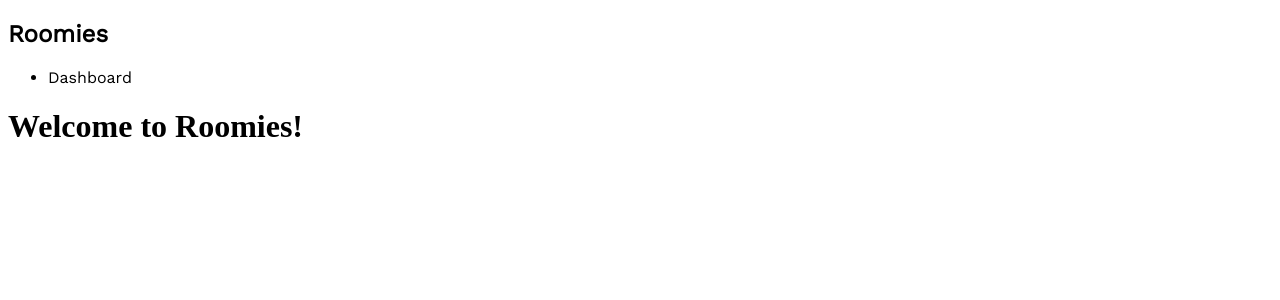
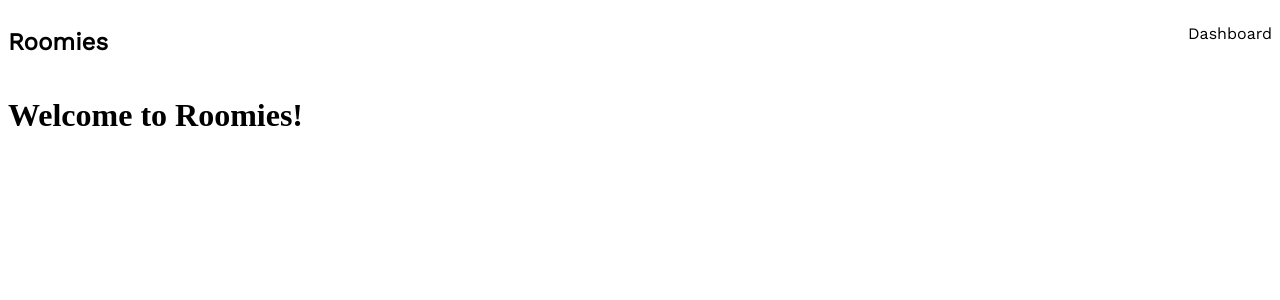
Before and after one commit to Turing-Roomies/roomies-fe, a React (Create React App) app: page / in a window 1280 px wide. Shown: the top 300 px of the page. Built offline with nearby package versions, Linux system fonts and the light colour scheme.

Commit message:
Change layout for nav

```diff
--- a/src/components/Navbar/Navbar.scss
+++ b/src/components/Navbar/Navbar.scss
@@ -3,3 +3,12 @@
 header {
   font-family: $primaryFont;
 }
+
+nav {
+  @include flex(row);
+  justify-content: space-between;
+}
+
+ul {
+  list-style-type: none;
+}
```
